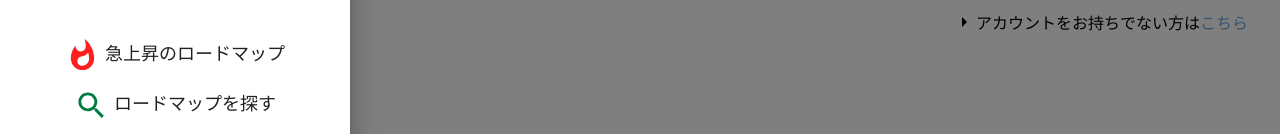
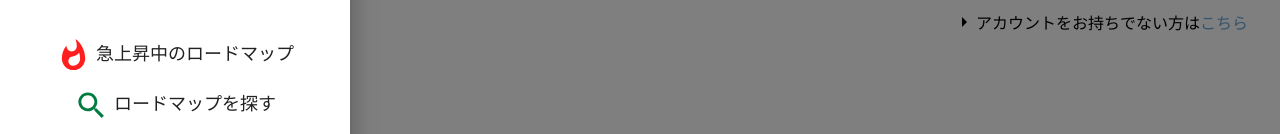
Before and after one commit to tesso57/cimicine, a React (Create React App) app: page / in a window 1280 px wide. Both pictures are taken after a click on the button 33 px from the left and 33 px from the top of the page. Shown: the part 345-479 px from the top of the page. Built offline with nearby package versions, Linux system fonts and the light colour scheme; no server answers.

Commit message:
fix:rootの表記に合わせた

```diff
--- a/src/components/Header.tsx
+++ b/src/components/Header.tsx
@@ -45,7 +45,7 @@ const DrawerMenu: React.FC = () => {
             fontSize="large"
             className="hotMapsIcon"
           />
-          <span>急上昇のロードマップ</span>
+          <span>急上昇中のロードマップ</span>
         </div>
       </div>
 
```
